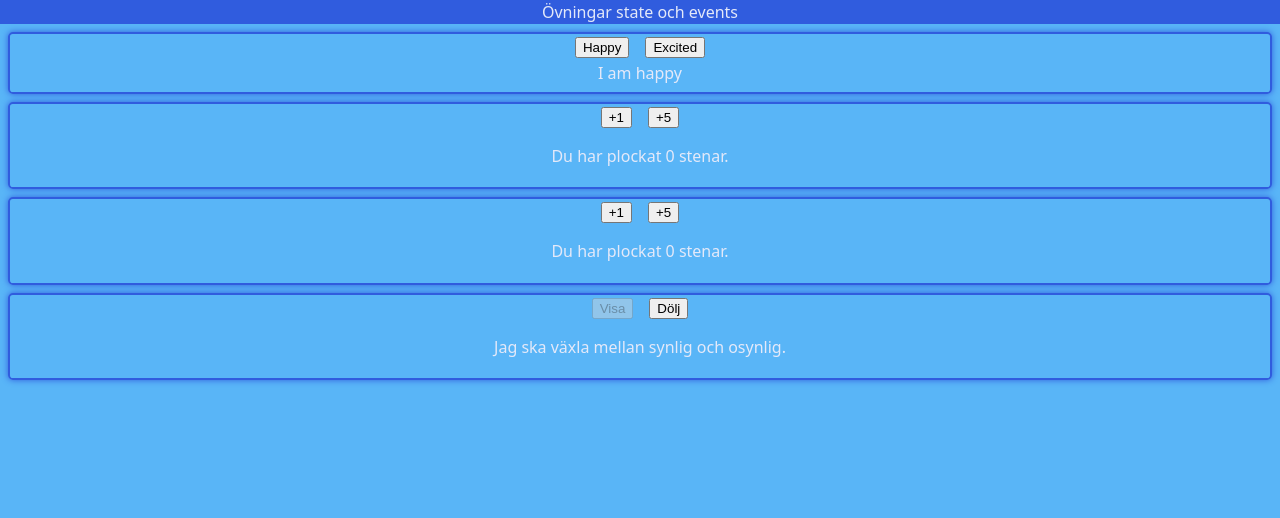
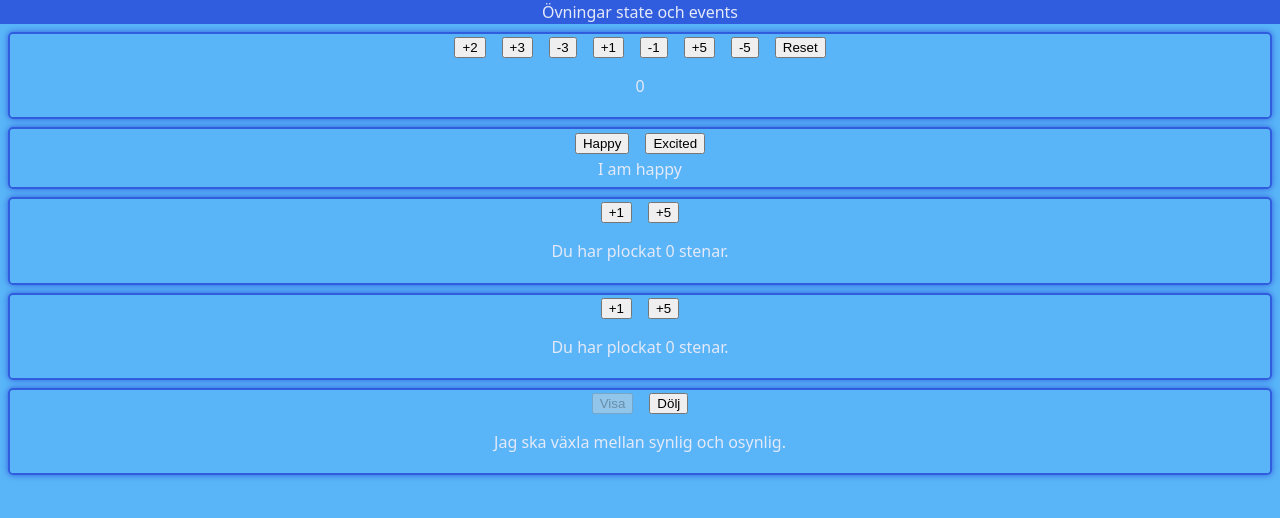
Before and after one commit to ha-fed25-jsf/03-exercises, a React (Vite) app: page / in a window 1280 px wide. Shown: the top 518 px of the page. Built offline with nearby package versions, Linux system fonts and the light colour scheme.

Commit message:
3.7 calculator

```diff
--- a/src/App.css
+++ b/src/App.css
@@ -43,4 +43,5 @@ main {
 	display: flex;
 	gap: 1em;
 	justify-content: center;
+	flex-wrap: wrap;
 }
--- a/src/App.jsx
+++ b/src/App.jsx
@@ -2,6 +2,7 @@ import './App.css'
 import Feeling from './components/Feeling.jsx'
 import Counter from './components/Counter.jsx'
 import HideShow from './components/HideShow.jsx'
+import Calculator from './components/Calculator.jsx'
 
 function App() {
 	return (
@@ -10,6 +11,7 @@ function App() {
 				Övningar state och events
 			</header>
 			<main>
+				<Calculator />
 				<Feeling />
 				<Counter />
 				<Counter />
--- /dev/null
+++ b/src/components/Calculator.jsx
@@ -0,0 +1,69 @@
+import { useState } from 'react'
+
+const Calculator = () => {
+	const [result, setResult] = useState(0)
+
+	const buttonData = [
+		{ id: 1, text: '+3', value: result + 3 },
+		{ id: 2, text: '-3', value: result - 3 },
+	]
+
+	const generateFunction = value => (() => setResult(value))
+
+	const handlePlus1 = () => setResult(result + 1)
+	const handleMinus1 = () => setResult(result - 1)
+	const handlePlus5 = () => setResult(result + 5)
+	const handleMinus5 = () => setResult(result - 5)
+	const handleReset = () => setResult(0)
+
+	return (
+		<section className="framed">
+			<div className="row">
+				<button onClick={generateFunction(result+2)}> +2 </button>
+
+				{buttonData.map(obj => (
+					<button key={obj.text} onClick={() => setResult(obj.value)}> {obj.text} </button>
+				))}
+
+				<button onClick={handlePlus1}> +1 </button>
+				<button onClick={handleMinus1}> -1 </button>
+				<button onClick={handlePlus5}> +5 </button>
+				<button onClick={handleMinus5}> -5 </button>
+				<button onClick={handleReset}> Reset </button>
+			</div>
+			<p> {result} </p>
+		</section>
+	)
+}
+export default Calculator
+
+/*
+7 Skapa en miniräknar-komponent. (Längre fram kommer vi att arbeta med input-element, men den här versionen ska bara använda buttons.) Miniräknaren ska visa värdet 0 från början. Den ska ha följande buttons:
++1
+-1
++5
+-5
+*2
+/2
+Reset  (sätter värdet till 0)
+*/
+/*
+settings({ x: 5, y: 'yes', z: true })
+
+function settings(data) {
+	// destructuring assignment
+	const { x, y, z } = data
+	// const x = data.x
+	// const y = data.y
+	// const z = data.z
+
+	data.x = 7
+	setData({ ...data, x: 7 })
+}
+const list = [
+	[1, 2, 3],
+	[4, 5, 6]
+]
+const list2 = [ ...list[0], ...list[1] ]
+//[1, 2, 3, 4, 5, 6]
+*/
```
